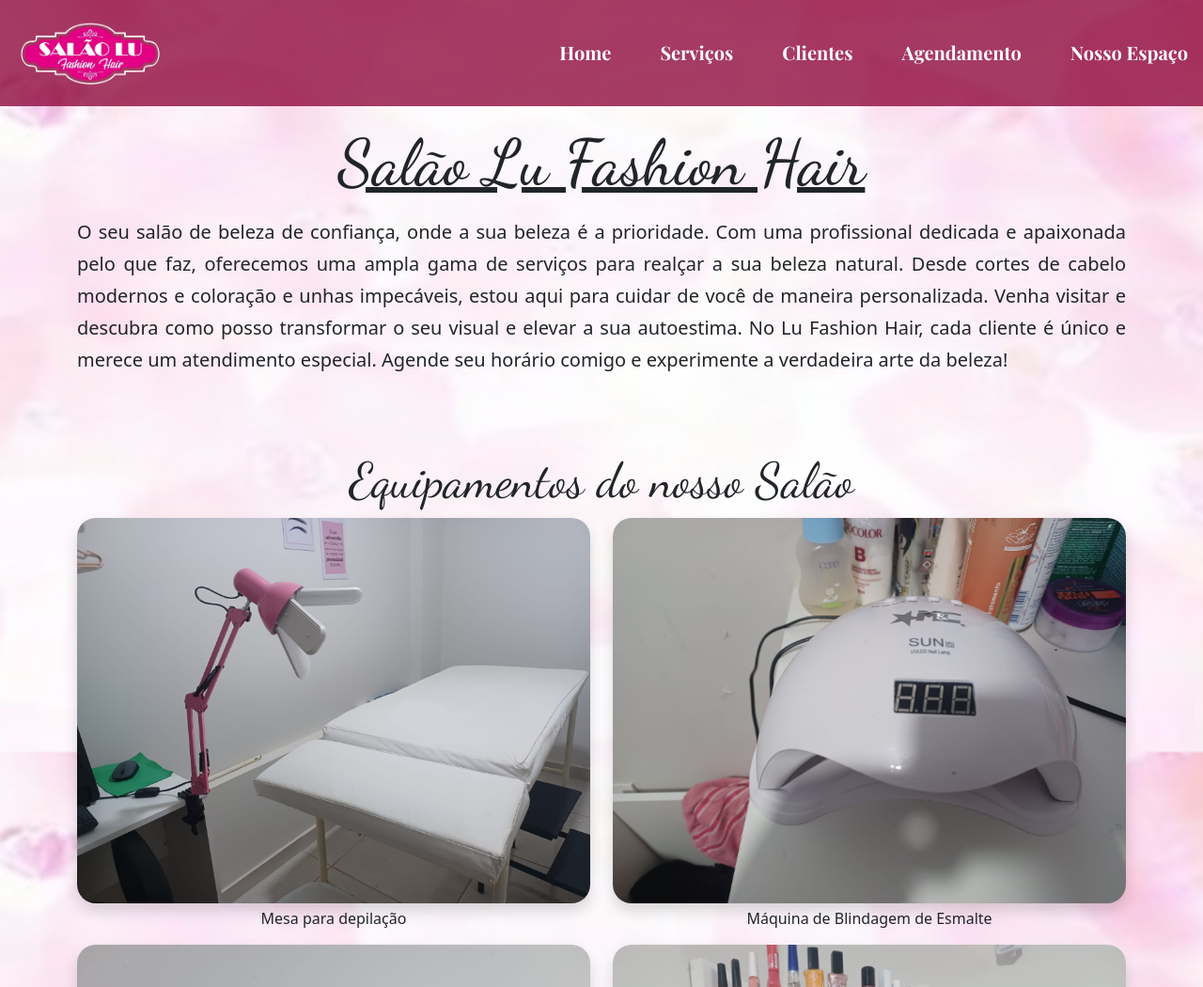
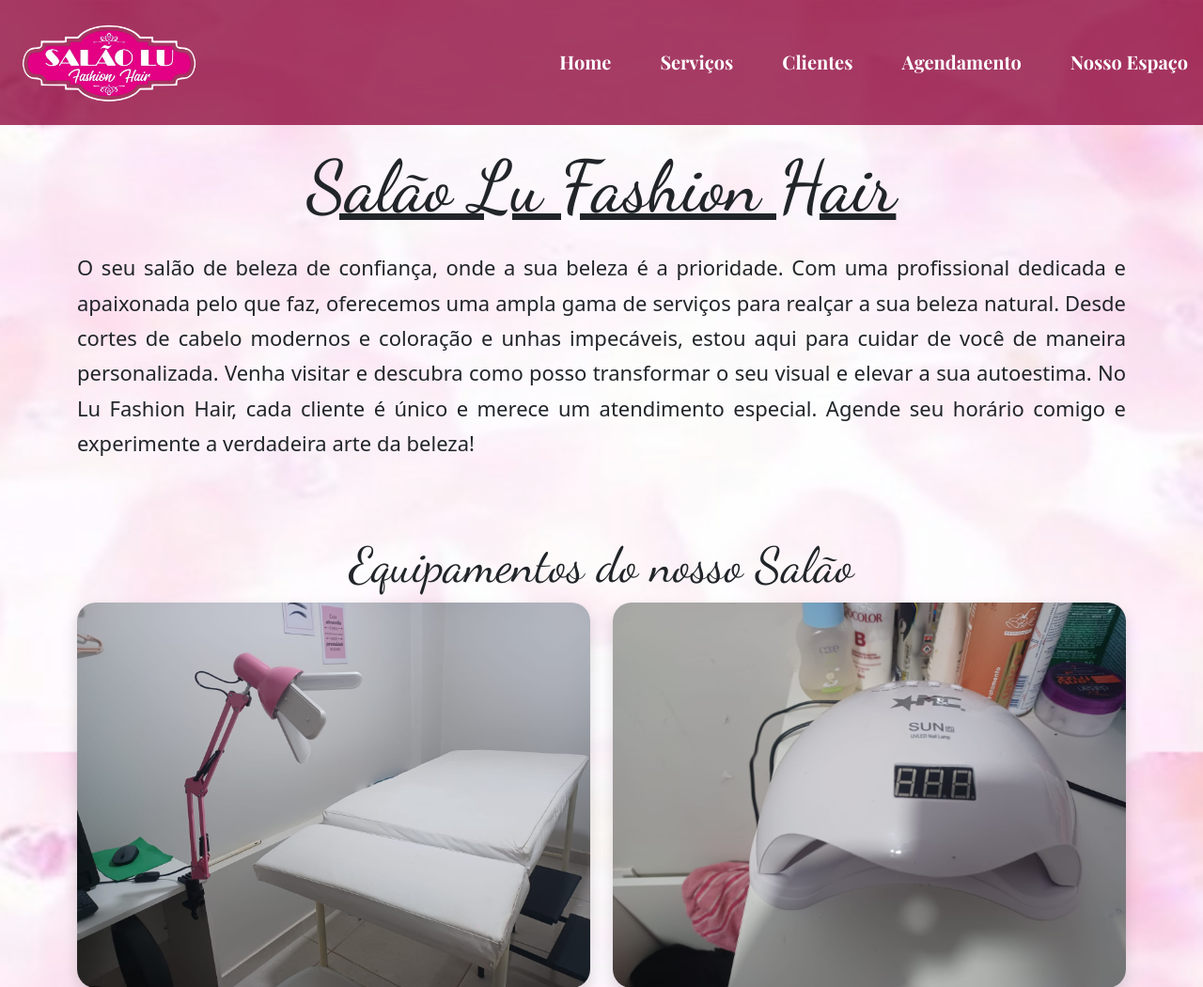
Before and after one commit to caioaydrian/projeto-final2, a PHP site: page / in a window 1280 px wide. Shown: the top 1050 px of the page at 94% size. Run offline with PHP 8.4, Linux system fonts and the light colour scheme; some web fonts are replaced.

Commit message:
mudanças se Deus quiser, finais

```diff
--- a/css/header.css
+++ b/css/header.css
@@ -8,7 +8,7 @@ header {
 }
 
 .logo {
-    width: 160px;
+    width: 200px;
     height: auto;
     margin-right: 5px;
 }
@@ -70,7 +70,7 @@ header nav li a:hover {
     }
 
     .logo {
-        max-width: 80px;
+        max-width: 200px;
     }
 
 
--- a/css/inicio.css
+++ b/css/inicio.css
@@ -18,16 +18,16 @@ h1 {
 .comeco {
     h2 {
         text-decoration: underline;
-        font-size: 68px;
+        font-size: 76px;
         font-family: dancing script, Arial;
-        margin-bottom: 16px;
+        margin-bottom: 22px;
     }
 
     p {
         line-height: 1.7;
         text-align: justify;
         margin-left: 0px;
-        font-size: 20px;
+        font-size: 22px;
     }
 }
 
@@ -67,7 +67,7 @@ section.sobre .sobre-texto {
 section.sobre p {
     line-height: 1.7;
     text-align: justify;
-    font-size: 20px;
+    font-size: 22px;
     margin: 0;
 }
 
--- a/css/servicos.css
+++ b/css/servicos.css
@@ -54,6 +54,8 @@ h1 {
 
 /* Estilos para os filtros */
 .filtros-container {
+    max-width: 960px;
+    margin: 0 auto;
     background: rgba(255, 255, 255, 0.88) !important;
     border: 2px solid rgba(180, 142, 220, 0.5);
     border-radius: 15px;
```
Also changed, not shown: paginas/agendamento.php (+28 -1 lines), drawSQL-image-export-2026-06-12.webp (added).
